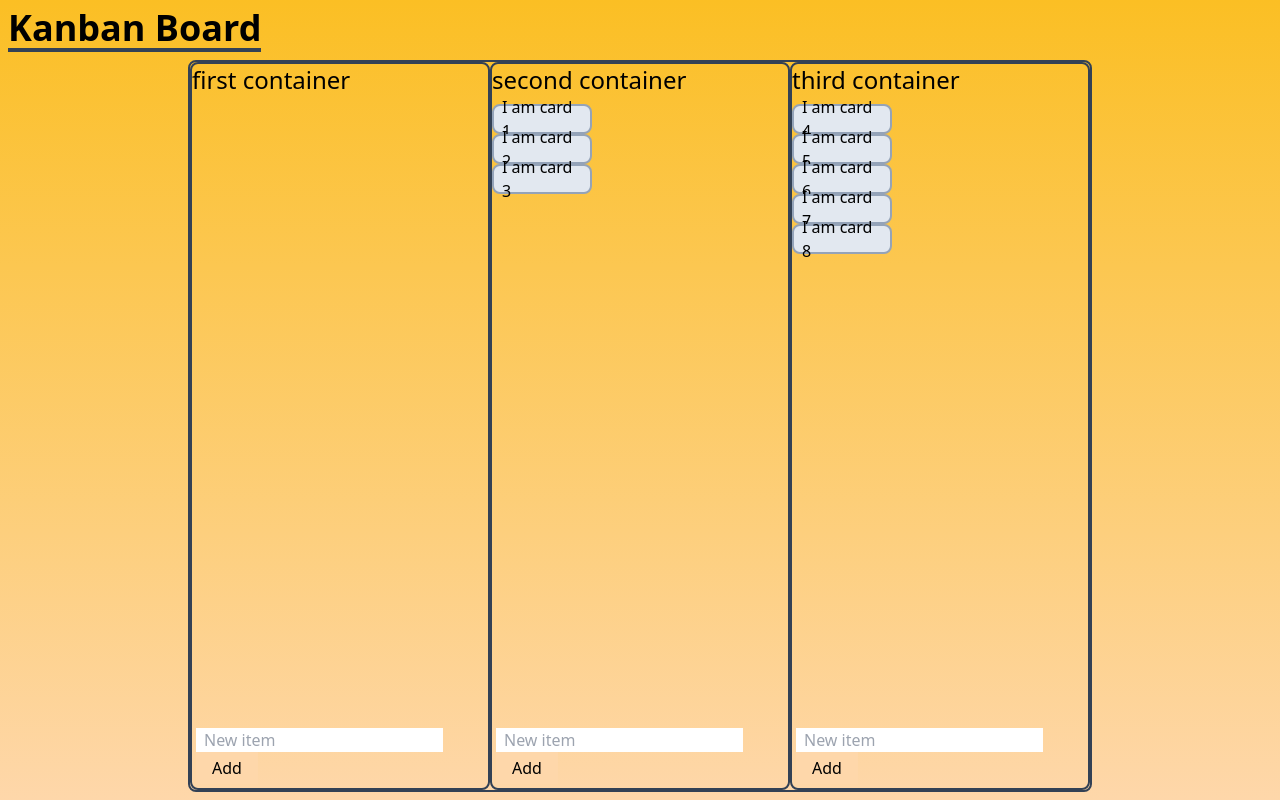
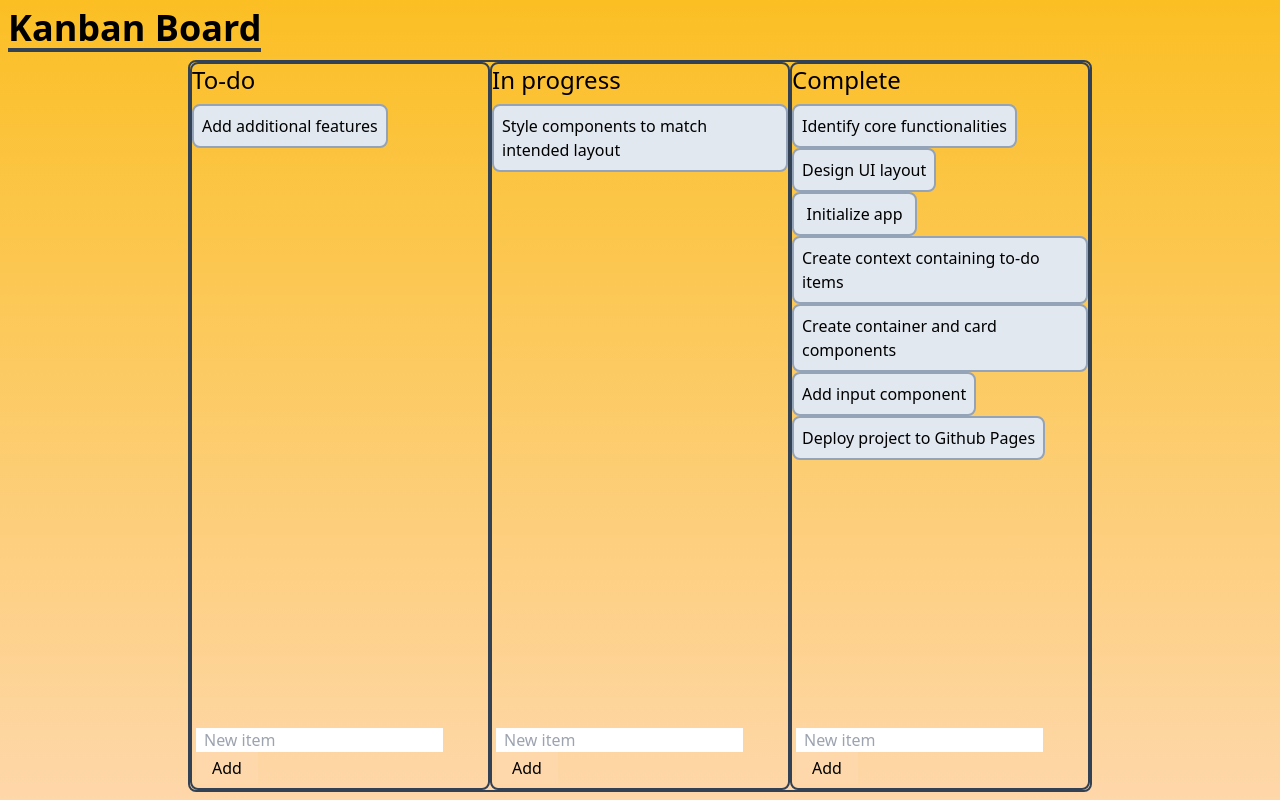
Before and after one commit to macrobee/kanbanboard, a React (Create React App) app: page / in a window 1280 px wide. Built offline with nearby package versions, Linux system fonts and the light colour scheme.

Commit message:
changed dummy data

```diff
--- a/src/components/container.jsx
+++ b/src/components/container.jsx
@@ -36,7 +36,7 @@ const Container = ({ id: containerId }) => {
 
         {currentItems[containerId] &&
           currentItems[containerId].map((item) => (
-            <DragCard key={item.id} id={item.id} containerId={containerId} />
+            <DragCard key={item.id} id={item.id} containerId={containerId} text={item.text} />
           ))}
       </div>
       <AddItemForm
--- a/src/components/dragCard.jsx
+++ b/src/components/dragCard.jsx
@@ -1,8 +1,5 @@
-import { useState } from "react";
 
-const cardDimensions = { width: 100, height: 30 };
-
-const DragCard = ({ id, containerId }) => {
+const DragCard = ({ id, containerId, text }) => {
 
   const handleDragStart = (e) => {
     e.dataTransfer.setData("cardId", id);
@@ -15,6 +12,7 @@ const DragCard = ({ id, containerId }) => {
 
   const handleDragEnd = (e) => {
     e.dataTransfer.clearData();
+
     e.currentTarget.style.opacity = 1;
     e.currentTarget.style.transform = "translate(0, 0)";
     e.currentTarget.style.boxShadow = "none";
@@ -22,12 +20,12 @@ const DragCard = ({ id, containerId }) => {
 
   return (
     <div
-      className="flex justify-center items-center border-2 border-slate-400 rounded-lg border-solid bg-slate-200 p-2 border-box z-10 w-[100px] h-[30px]"
+      className="flex justify-center items-center border-2 border-slate-400 rounded-lg border-solid bg-slate-200 p-2 border-box z-10 min-w-[125px] min-h-[40px]"
       draggable="true"
       onDragStart={handleDragStart}
       onDragEnd={handleDragEnd}
     >
-      I am card {id}
+      {text}
     </div>
   );
 };
--- a/src/contexts/itemsListContext.jsx
+++ b/src/contexts/itemsListContext.jsx
@@ -1,18 +1,18 @@
 import { useState, createContext } from "react";
 
 const containerLists = {
-  "first container": [],
-  "second container": [
-    { text: "it's", id: "1" },
-    { text: "me", id: "2" },
-    { text: "hi", id: "3" },
+  "To-do": [{ text: "Add additional features", id: "8" }],
+  "In progress": [
+    { text: "Style components to match intended layout", id: "7" },
   ],
-  "third container": [
-    { text: "I'm", id: "4" },
-    { text: "the", id: "5" },
-    { text: "problem", id: "6" },
-    { text: "it's", id: "7" },
-    { text: "me", id: "8" },
+  Complete: [
+    { text: "Identify core functionalities", id: "1" },
+    { text: "Design UI layout", id: "2" },
+    { text: "Initialize app", id: "3" },
+    { text: "Create context containing to-do items", id: "4" },
+    { text: "Create container and card components", id: "5" },
+    { text: "Add input component", id: "6" },
+    { text: "Deploy project to Github Pages", id:"9"},
   ],
 };
 
@@ -63,9 +63,11 @@ const addItemToList = (itemLists, newItem, targetContainer) => {
 };
 
 const deleteItemFromList = (itemLists, itemToDeleteId, container) => {
-  const updatedList = itemLists[container].filter((item)=>item.id!==itemToDeleteId);
+  const updatedList = itemLists[container].filter(
+    (item) => item.id !== itemToDeleteId
+  );
   return updatedList;
-}
+};
 
 export const ItemsListContext = createContext({
   currentItems: {},
@@ -111,17 +113,21 @@ export const ItemsListProvider = ({ children }) => {
     setCurrentItems(updatedItemLists);
   };
 
-  const removeItemFromContainer = (itemToRemoveId, container) =>{
-    const updatedItemLists = deleteItemFromList(currentItems, itemToRemoveId, container);
+  const removeItemFromContainer = (itemToRemoveId, container) => {
+    const updatedItemLists = deleteItemFromList(
+      currentItems,
+      itemToRemoveId,
+      container
+    );
     setCurrentItems(updatedItemLists);
-  }
+  };
 
   const value = {
     currentItems,
     moveItemToNewContainer,
     moveItemToEnd,
     addItemToContainer,
-    removeItemFromContainer
+    removeItemFromContainer,
   };
 
   return (
```
